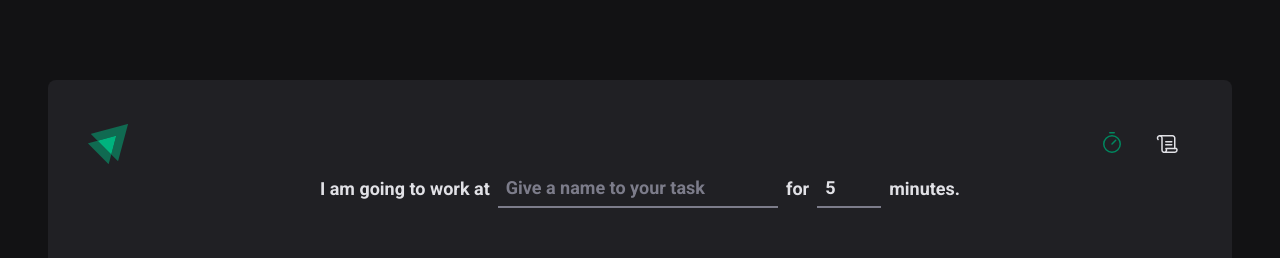
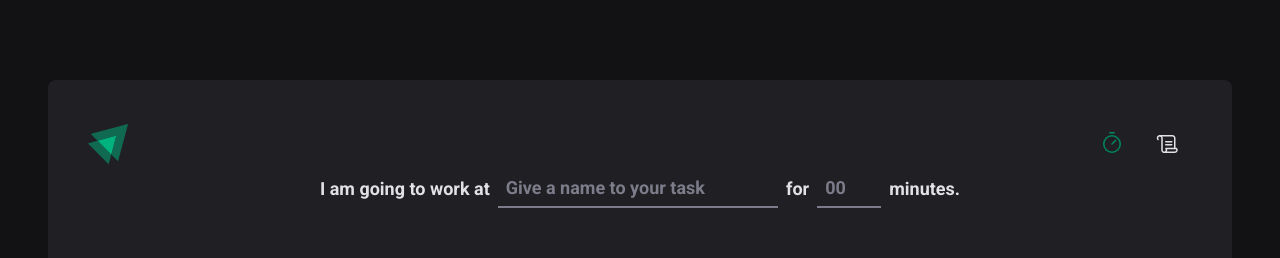
Before and after one commit to davidrock/react-ignite-timer, a React (Vite) app: page / in a window 1280 px wide. Shown: the top 258 px of the page. Built offline with nearby package versions, Linux system fonts and the light colour scheme.

Commit message:
fix bugs in the counting

```diff
--- a/package.json
+++ b/package.json
@@ -11,6 +11,7 @@
   },
   "dependencies": {
     "@hookform/resolvers": "^2.9.10",
+    "date-fns": "^2.29.3",
     "phosphor-react": "^1.4.1",
     "react": "^18.2.0",
     "react-dom": "^18.2.0",
--- a/src/pages/Home/index.tsx
+++ b/src/pages/Home/index.tsx
@@ -11,7 +11,8 @@ import {
 import { zodResolver } from '@hookform/resolvers/zod'
 import * as zod from 'zod'
 import { useForm } from 'react-hook-form'
-import { useState } from 'react'
+import { useEffect, useState } from 'react'
+import { differenceInSeconds } from 'date-fns'
 
 const newCycleFormValidationSchema = zod.object({
   task: zod.string().min(1, 'Provide a task'),
@@ -28,6 +29,7 @@ interface Cycle {
   id: string
   task: string
   minutesAmount: number
+  startDate: Date
 }
 
 export default function Home() {
@@ -38,25 +40,41 @@ export default function Home() {
   const { register, handleSubmit, watch, formState, reset } =
     useForm<NewCycleFormData>({
       resolver: zodResolver(newCycleFormValidationSchema),
-      defaultValues: {
-        task: '',
-        minutesAmount: 5,
-      },
     })
 
-  function handleCreateNewCycle(data: Cycle) {
+  const activeCycle = cycles.find((c) => c.id === activeCycleId)
+
+  useEffect(() => {
+    let interval: number
+    if (activeCycle) {
+      interval = setInterval(() => {
+        setAmountSecondsPassed(
+          differenceInSeconds(new Date(), activeCycle.startDate),
+        )
+      }, 1000)
+    }
+
+    return () => {
+      clearInterval(interval)
+    }
+  }, [activeCycle])
+
+  function handleCreateNewCycle(data: NewCycleFormData) {
+    console.log(data)
     const id = new Date().getTime().toString()
     const newCycle: Cycle = {
       id,
       task: data.task,
       minutesAmount: data.minutesAmount,
+      startDate: new Date(),
     }
     setCycles((state) => [...state, newCycle])
     setActiveCycleId(id)
+    setAmountSecondsPassed(0)
     reset()
   }
 
-  const activeCycle = cycles.find((c) => c.id === activeCycleId)
+  console.log(formState.errors)
 
   const totalSeconds = activeCycle ? activeCycle.minutesAmount * 60 : 0
   const currentSeconds = activeCycle ? totalSeconds - amountSecondsPassed : 0
@@ -67,12 +85,18 @@ export default function Home() {
   const minutes = String(minutesAmount).padStart(2, '0')
   const seconds = String(secondsAmount).padStart(2, '0')
 
+  useEffect(() => {
+    if (activeCycle) {
+      document.title = `${minutes}:${seconds}`
+    }
+  }, [minutes, seconds, activeCycle])
+
   const task = watch('task')
   const isSubmitDisabled = !task
 
   return (
     <HomeContainer>
-      <form onSubmit={handleSubmit(handleCreateNewCycle)} action="">
+      <form onSubmit={handleSubmit(handleCreateNewCycle)}>
         <FormContainer>
           <label htmlFor="task">I am going to work at</label>
           <TaskInput
```
Also changed, not shown: 1 other file (tests, documents, lock files or other folders).
